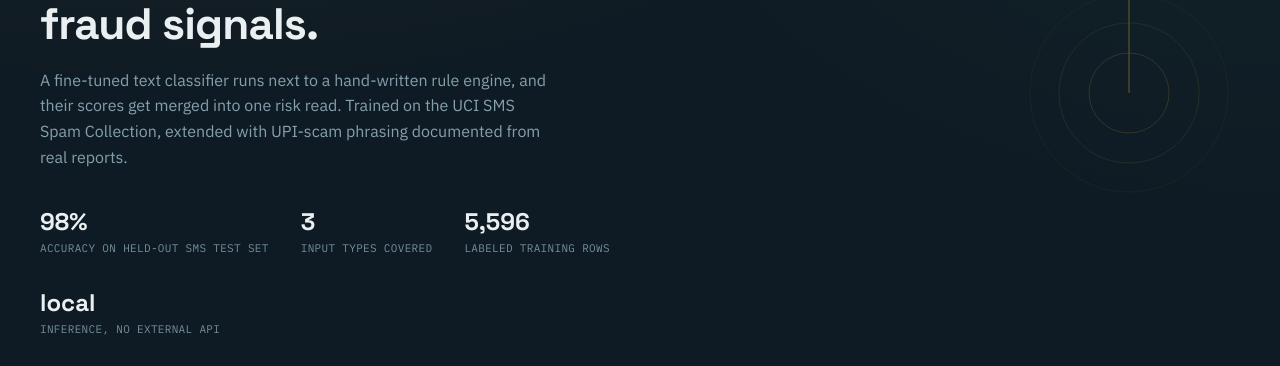
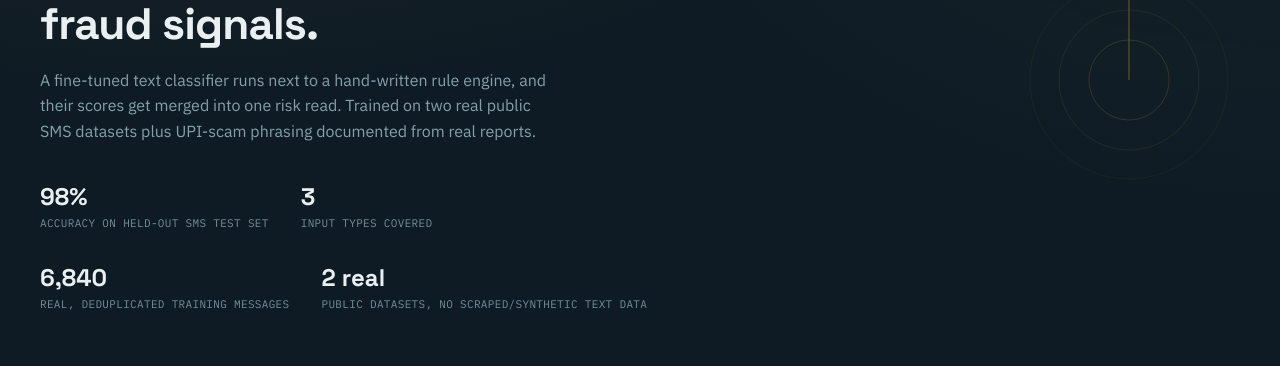
Before and after one commit to Mnvv08/scamshield, a React (Vite) app in the folder frontend/: page / in a window 1280 px wide. Shown: the part 279-645 px from the top of the page. Built offline with nearby package versions, Linux system fonts and the light colour scheme; no server answers.

Commit message:
Fix stale Hero stats: wrong training-row count, missing second dataset, false no-external-API claim

```diff
--- a/frontend/src/components/Hero.jsx
+++ b/frontend/src/components/Hero.jsx
@@ -1,8 +1,8 @@
 const STATS = [
   { value: '98%', label: 'accuracy on held-out SMS test set' },
   { value: '3', label: 'input types covered' },
-  { value: '5,596', label: 'labeled training rows' },
-  { value: 'local', label: 'inference, no external API' },
+  { value: '6,840', label: 'real, deduplicated training messages' },
+  { value: '2 real', label: 'public datasets, no scraped/synthetic text data' },
 ];
 
 export default function Hero() {
@@ -24,8 +24,8 @@ export default function Hero() {
         </h1>
         <p className="hero-subtitle">
           A fine-tuned text classifier runs next to a hand-written rule engine, and their
-          scores get merged into one risk read. Trained on the UCI SMS Spam Collection,
-          extended with UPI-scam phrasing documented from real reports.
+          scores get merged into one risk read. Trained on two real public SMS datasets
+          plus UPI-scam phrasing documented from real reports.
         </p>
 
         <div className="hero-stats">
```
